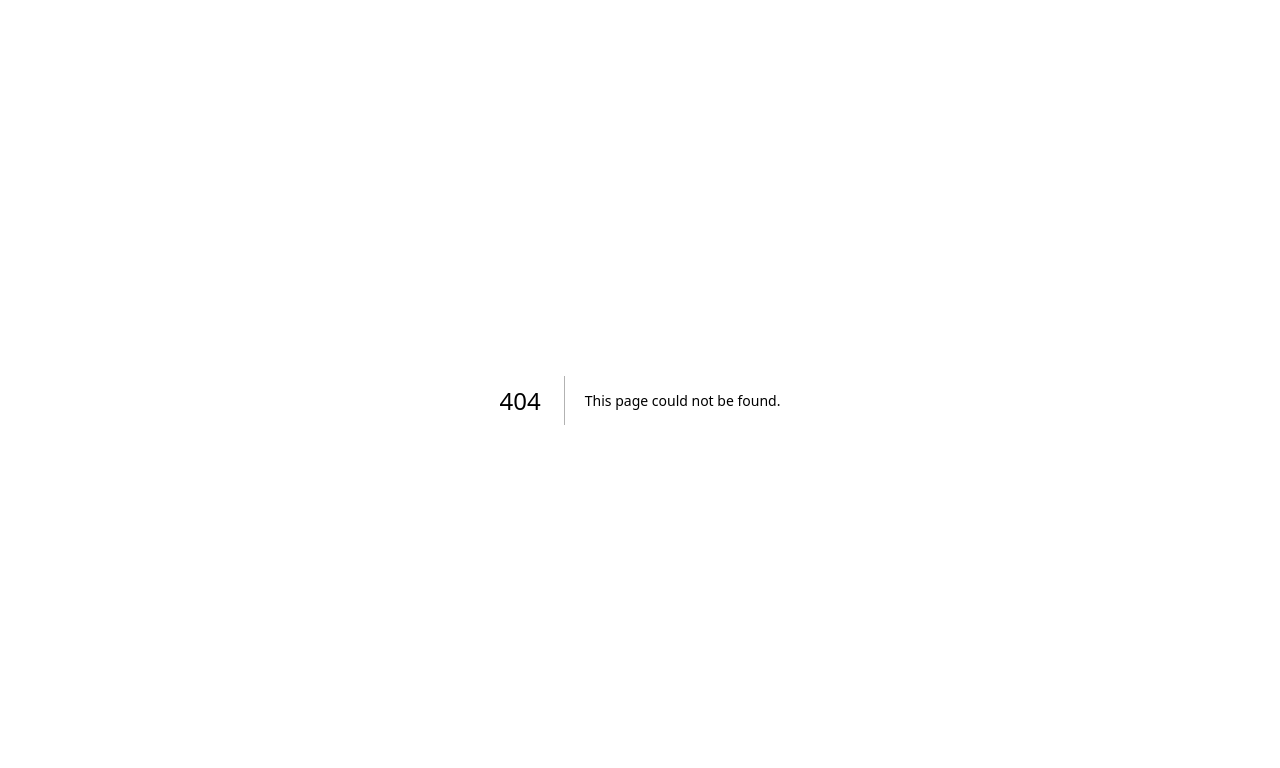
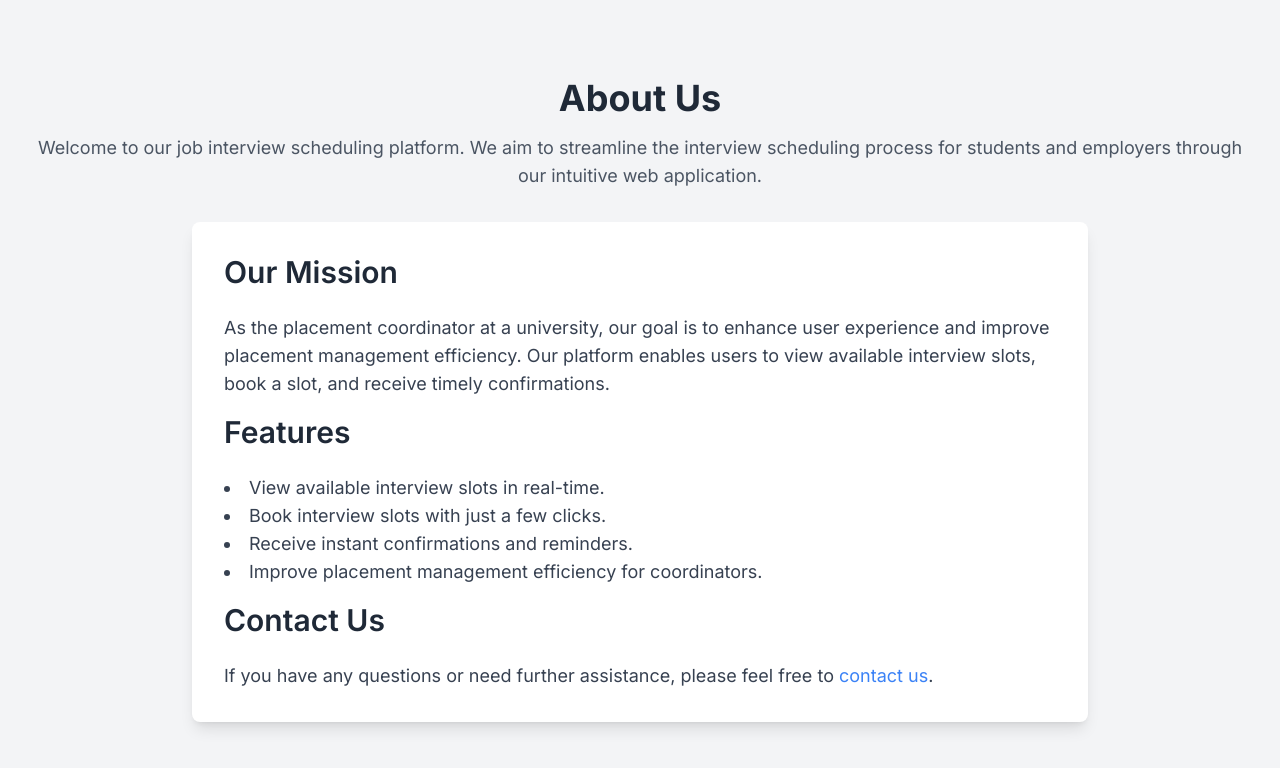
Before and after one commit to 01Sriharsha/vvce-infothon-24, a Next.js app in the folder job-frontend/: page /about in a window 1280 px wide. Before the commit this address had no page. Shown: the top 768 px of the page. Built offline with nearby package versions, Linux system fonts and the light colour scheme.

Commit message:
feat: add about page

```diff
--- /dev/null
+++ b/job-frontend/src/app/(main)/about/page.tsx
@@ -0,0 +1,53 @@
+import React from "react";
+
+const AboutUsPage = () => {
+  return (
+    <div className="min-h-screen bg-gray-100 flex flex-col items-center justify-center p-6">
+      <header className="text-center mb-8">
+        <h1 className="text-4xl font-bold text-gray-800 mb-4">About Us</h1>
+        <p className="text-lg text-gray-600">
+          Welcome to our job interview scheduling platform. We aim to streamline
+          the interview scheduling process for students and employers through
+          our intuitive web application.
+        </p>
+      </header>
+
+      <section className="bg-white shadow-lg rounded-lg p-8 max-w-4xl w-full">
+        <h2 className="text-3xl font-semibold text-gray-800 mb-6">
+          Our Mission
+        </h2>
+        <p className="text-lg text-gray-700 mb-4">
+          As the placement coordinator at a university, our goal is to enhance
+          user experience and improve placement management efficiency. Our
+          platform enables users to view available interview slots, book a slot,
+          and receive timely confirmations.
+        </p>
+
+        <h2 className="text-3xl font-semibold text-gray-800 mb-6">Features</h2>
+        <ul className="list-disc list-inside text-lg text-gray-700 mb-4">
+          <li>View available interview slots in real-time.</li>
+          <li>Book interview slots with just a few clicks.</li>
+          <li>Receive instant confirmations and reminders.</li>
+          <li>Improve placement management efficiency for coordinators.</li>
+        </ul>
+
+        <h2 className="text-3xl font-semibold text-gray-800 mb-6">
+          Contact Us
+        </h2>
+        <p className="text-lg text-gray-700">
+          If you have any questions or need further assistance, please feel free
+          to{" "}
+          <a
+            href="mailto:support@ourplatform.com"
+            className="text-blue-500 hover:underline"
+          >
+            contact us
+          </a>
+          .
+        </p>
+      </section>
+    </div>
+  );
+};
+
+export default AboutUsPage;
```
